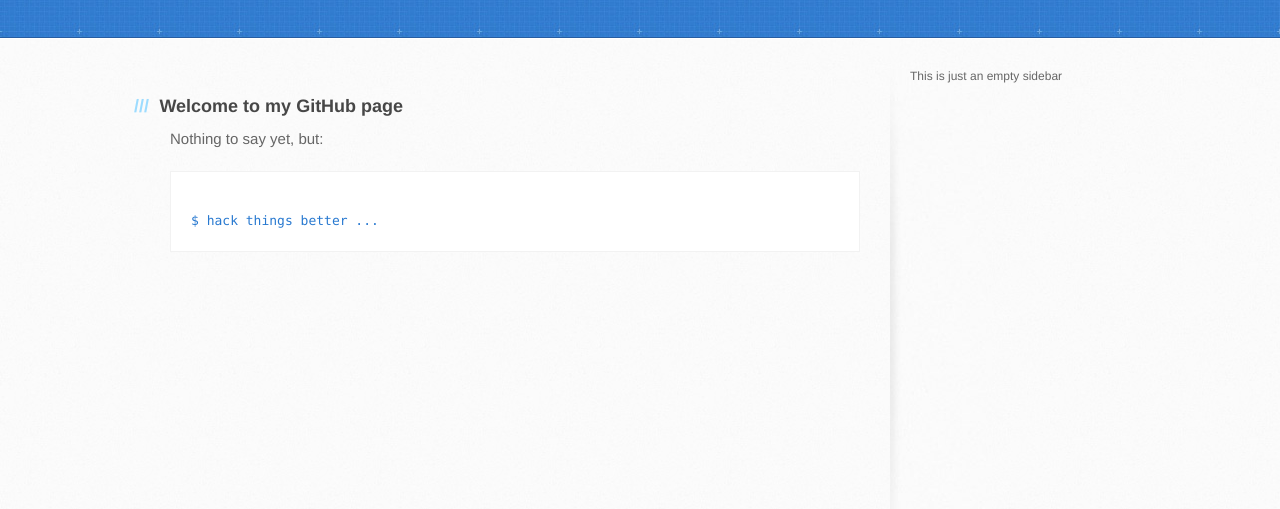
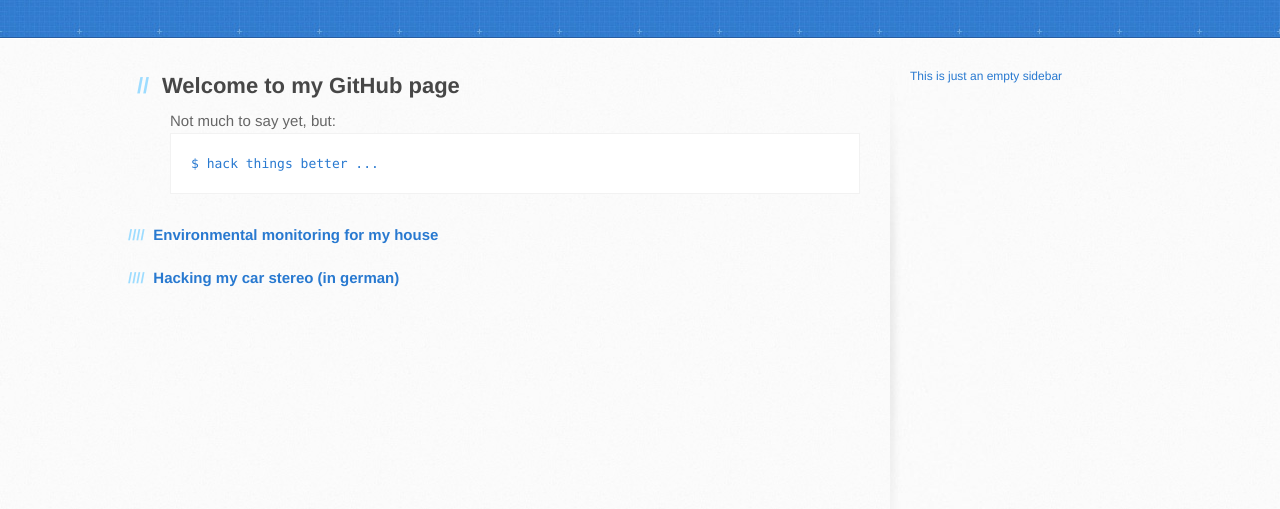
Before and after one commit to tacker66/tacker66.github.io, a plain HTML site: page index.html in a window 1280 px wide. Shown: the part 129-638 px from the top of the page. Drawn offline with Linux system fonts and the light colour scheme; a web font is replaced by a local one.

Commit message:
a little bit of content

```diff
--- a/index.html
+++ b/index.html
@@ -29,19 +29,22 @@
 <div class="inner clearfix">
 <section id="main-content">
 
-<h3>
+<h2>
 <a name="welcome-to-github-pages" class="anchor" href="#welcome-to-github-pages">
 <span class="octicon octicon-link"></span></a>
 Welcome to my GitHub page
-</h3>
+</h2>
+
+Not much to say yet, but:
+<pre><code>$ hack things better ...</code></pre>
+
+<h4><a href="https://github.com/tacker66/pihome">
+Environmental monitoring for my house <a></h4>
 
 <p>
-Nothing to say yet, but:
-</p>
 
-<pre><code>
-$ hack things better ...
-</code></pre>
+<h4><a href="https://www.seat-leon.de/vboard/showthread.php?107596-Unsichtbare-Verbesserung-Seat-Soundsystem">
+Hacking my car stereo (in german) <a></h4>
 
 </section>
 
```
